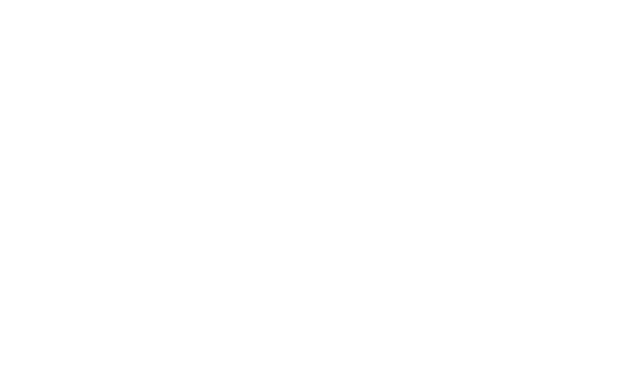
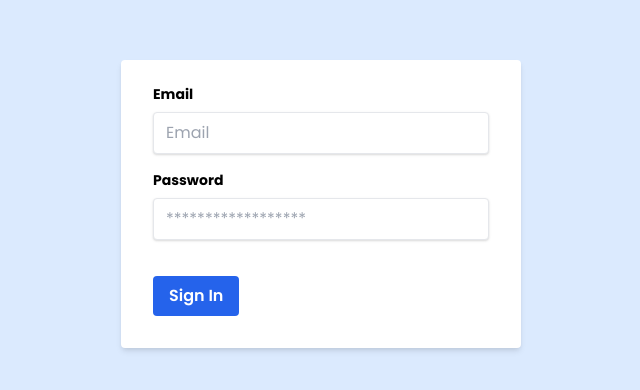
Before and after one commit to bujartahiri/admin_dashboard, a Vue app: page /login in a window 1280 px wide. Shown: the part 240-630 px from the top of the page, without its empty margins (319-959 px from the left). Built offline with nearby package versions, Linux system fonts and the light colour scheme.

Commit message:
Login view template

```diff
--- a/src/components/Navbar.vue
+++ b/src/components/Navbar.vue
@@ -24,7 +24,7 @@
               </div>
 
               <!-- right navbar -->
-              <div class="flex items-center">
+              <div class="flex items-center noOutine">
                 <svg xmlns="http://www.w3.org/2000/svg" height="24" viewBox="0 0 24 24" width="24" class="fill-current mr-3 hover:text-blue-500"><path d="M0 0h24v24H0z" fill="none"/><path d="M12 22c1.1 0 2-.9 2-2h-4c0 1.1.9 2 2 2zm6-6v-5c0-3.07-1.63-5.64-4.5-6.32V4c0-.83-.67-1.5-1.5-1.5s-1.5.67-1.5 1.5v.68C7.64 5.36 6 7.92 6 11v5l-2 2v1h16v-1l-2-2zm-2 1H8v-6c0-2.48 1.51-4.5 4-4.5s4 2.02 4 4.5v6z"/></svg>
                 <button class="w-12 h-12 rounded-full bg-blue-300 shadow-lg relative cursor-pointer" @click="dropDownOpen = !dropDownOpen">
                   <span class="absolute nav-logo text-xl font-semibold">B</span>
--- a/src/router/index.js
+++ b/src/router/index.js
@@ -1,6 +1,7 @@
 import Vue from "vue";
 import VueRouter from "vue-router";
 import Home from "../views/Home.vue";
+import Login from "../views/Login"
 
 Vue.use(VueRouter);
 
@@ -9,6 +10,11 @@
     path: "/",
     name: "Home",
     component: Home
+  },
+  {
+    path: "/login",
+    name: "Login",
+    component: Login
   }
 ];
 
--- /dev/null
+++ b/src/views/Login.vue
@@ -0,0 +1,43 @@
+<template>
+  <div class="bg-blue-100">
+    <div class="container mx-auto h-screen">
+    <div class="login">
+      <div class="bg-white shadow-md rounded px-8 pt-6 pb-8 mb-4 flex flex-col">
+        <div class="mb-4">
+          <label class="block text-grey-darker text-sm font-bold mb-2" for="Email">
+            Email
+          </label>
+          <input class="shadow appearance-none border rounded w-full py-2 px-3 text-grey-darker" id="email"
+            type="text" placeholder="Email">
+        </div>
+        <div class="mb-6">
+          <label class="block text-grey-darker text-sm font-bold mb-2" for="password">
+            Password
+          </label>
+          <input class="shadow appearance-none border border-red rounded w-full py-2 px-3 text-grey-darker mb-3"
+            id="password" type="password" placeholder="******************">
+        </div>
+        <div class="flex items-center justify-between">
+          <button class="bg-blue-600 hover:bg-blue-light text-white font-semibold py-2 px-4 rounded">
+            Sign In
+          </button>
+        </div>
+      </div>
+    </div>
+  </div>
+  </div>
+</template>
+
+<script>
+  export default {
+    name: 'Login'
+  }
+</script>
+
+<style scoped>
+  .login {
+    max-width: 400px;
+    margin: 0 auto;
+    padding-top: 300px;
+  }
+</style>
```
